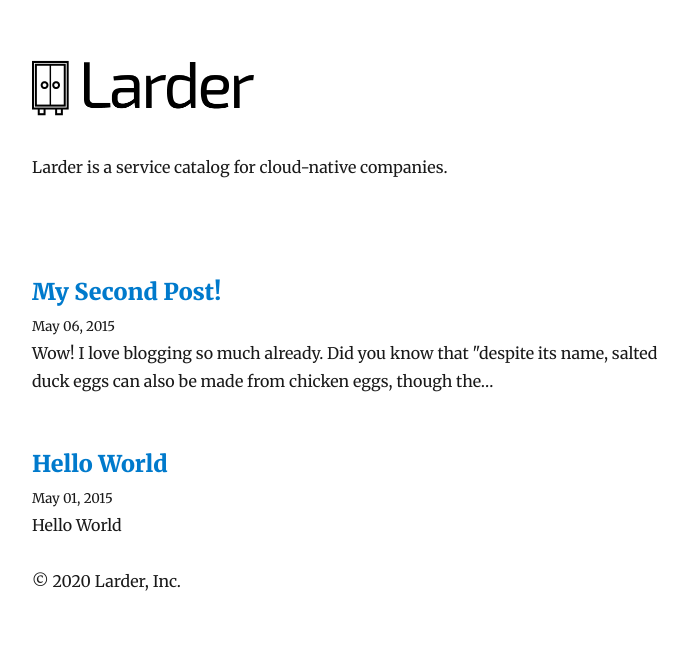
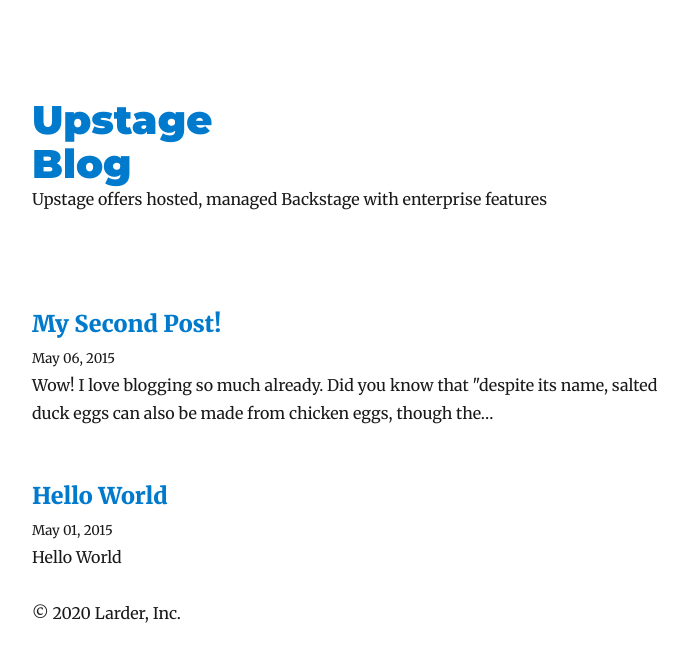
Before and after one commit to RoadieHQ/upstage-blog, a Gatsby site: page / in a window 1280 px wide. Shown: the whole page, without its empty margins (293-981 px from the left). Built offline with nearby package versions, Linux system fonts and the light colour scheme; Gatsby itself is replaced by a stand-in of ours; some packages are replaced by stand-ins of ours.

Commit message:
Initial commit

```diff
--- a/gatsby-config.js
+++ b/gatsby-config.js
@@ -1,4 +1,4 @@
-const BLOG_NAME = `Larder Blog`;
+const BLOG_NAME = `Upstage Blog`;
 
 module.exports = {
   siteMetadata: {
@@ -7,9 +7,9 @@
       name: `David Tuite`,
       summary: `builder of things for developers`,
     },
-    description: `Microservice observability for SREs and Ops`,
-    bio: 'Larder is a service catalog for cloud-native companies.',
-    siteUrl: `https://larder.dev`,
+    description: `Hosted, managed Backstage`,
+    bio: 'Upstage offers hosted, managed Backstage with enterprise features',
+    siteUrl: `https://upstage.dev`,
     social: {
       twitter: `LarderHQ`,
     },
@@ -57,7 +57,7 @@
     {
       resolve: `gatsby-plugin-google-analytics`,
       options: {
-        // This tracking ID should match the one used by Landen.co or whatever other landing
+        // This tracking ID should match the one used by landen.co or whatever other landing
         // page generator I am using. It's all on the same domain name so it should all use the
         // same tracking ID.
         trackingId: `UA-166771003-1`,
--- a/src/components/layout.js
+++ b/src/components/layout.js
@@ -1,11 +1,11 @@
 import React from 'react';
-import { Link, withPrefix } from 'gatsby';
+// import { withPrefix } from 'gatsby';
 import { createUseStyles } from 'react-jss';
 
 import { rhythm } from '../utils/typography';
 
 // withPrefix is required because in production the path needs to be prefixed with /blog.
-const NAME_AND_MARK = withPrefix('/logo/name-and-mark-476x173-1x.png');
+// const NAME_AND_MARK = withPrefix('/logo/name-and-mark-476x173-1x.png');
 
 const useStyles = createUseStyles({
   h3: {
@@ -26,7 +26,7 @@
   },
 
   logoText: {
-    display: 'none',
+    // display: 'none',
   },
 
   logoLink: {
@@ -39,10 +39,10 @@
   },
 
   logoContainer: {
-    backgroundImage: `url("${NAME_AND_MARK}")`,
-    backgroundRepeat: 'no-repeat',
-    backgroundSize: 'contain',
-    marginBottom: 24,
+    // backgroundImage: `url("${NAME_AND_MARK}")`,
+    // backgroundRepeat: 'no-repeat',
+    // backgroundSize: 'contain',
+    // marginBottom: 24,
   },
 });
 
```
